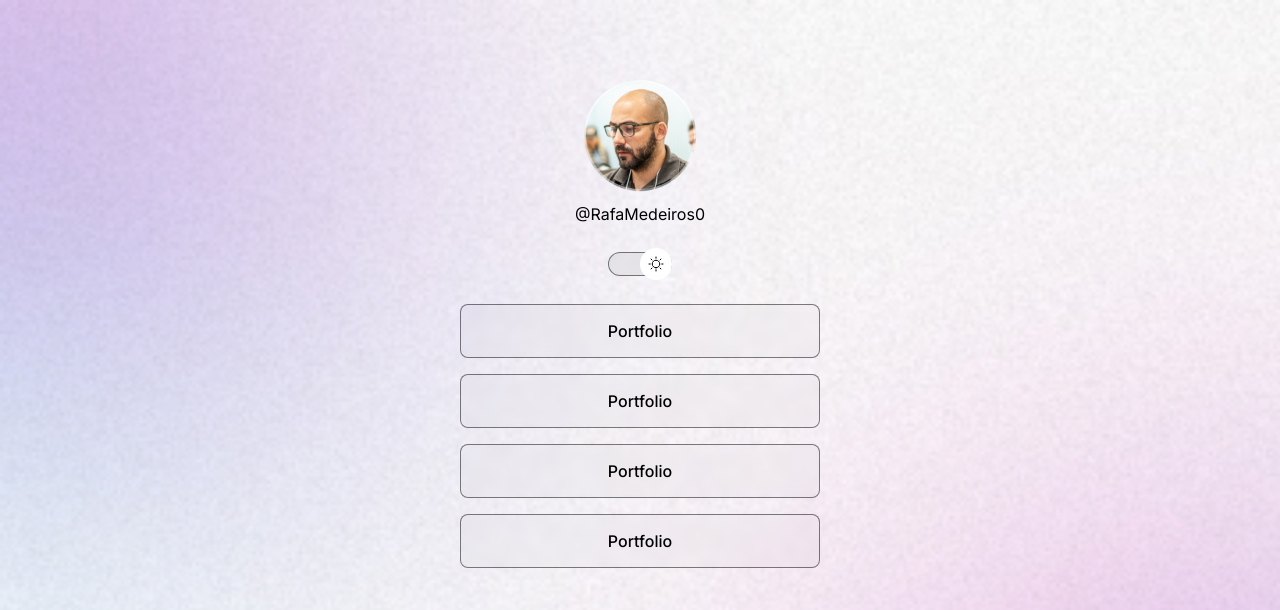
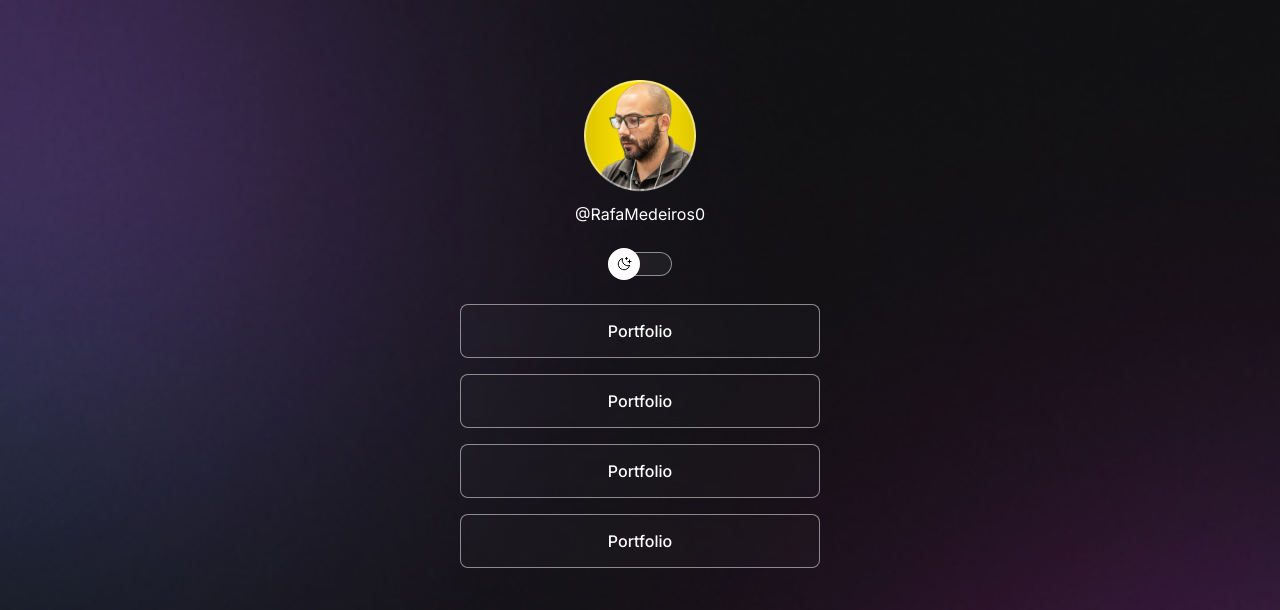
Before and after one commit to Rafamedeiros0/devLinkTree, a plain HTML site: page index.html in a window 1280 px wide. Both pictures are taken after a click on the button 656 px from the left and 264 px from the top of the page. Shown: the top 610 px of the page. Drawn offline with nearby package versions, Linux system fonts and the light colour scheme.

Commit message:
add avatar dark and light, make the toogle works with the avatar

```diff
--- a/index.html
+++ b/index.html
@@ -11,24 +11,15 @@
       href="https://fonts.googleapis.com/css2?family=Inter:wght@400;500&display=swap"
       rel="stylesheet"
     />
-    <script src="https://unpkg.com/@phosphor-icons/web"></script>
-    <script
-      type="module"
-      src="https://unpkg.com/ionicons@7.1.0/dist/ionicons/ionicons.esm.js"
-    ></script>
-    <script
-      nomodule
-      src="https://unpkg.com/ionicons@7.1.0/dist/ionicons/ionicons.js"
-    ></script>
   </head>
   <body>
     <div id="container">
       <div id="profile">
-        <img src="./assets/avatar.png" alt="" />
+        <img src="./assets/avatar-light.png" alt="" />
         <p>@RafaMedeiros0</p>
       </div>
       <div id="switch">
-        <button></button>
+        <button onclick="toggleMode()"></button>
         <span></span>
       </div>
       <ul>
@@ -57,5 +48,16 @@
         <a href="https://rafamedeiros.dev" target="_blank">RafaMedeiros0</a>
       </footer>
     </div>
+
+    <script
+      type="module"
+      src="https://unpkg.com/ionicons@7.1.0/dist/ionicons/ionicons.esm.js"
+    ></script>
+    <script
+      nomodule
+      src="https://unpkg.com/ionicons@7.1.0/dist/ionicons/ionicons.js"
+    ></script>
+
+    <script src="./scripts.js"></script>
   </body>
 </html>
--- a/scripts.js
+++ b/scripts.js
@@ -0,0 +1,12 @@
+function toggleMode() {
+  const html = document.documentElement
+  html.classList.toggle("light")
+
+  const img = document.querySelector("#profile img")
+
+  if (html.classList.contains("light")) {
+    img.setAttribute("src", "./assets/avatar-light.png")
+  } else {
+    img.setAttribute("src", "./assets/avatar-dark.png")
+  }
+}
```
Also changed, not shown: assets/avatar-dark.png (added), assets/avatar-light.png (added), assets/avatar.png (deleted).
